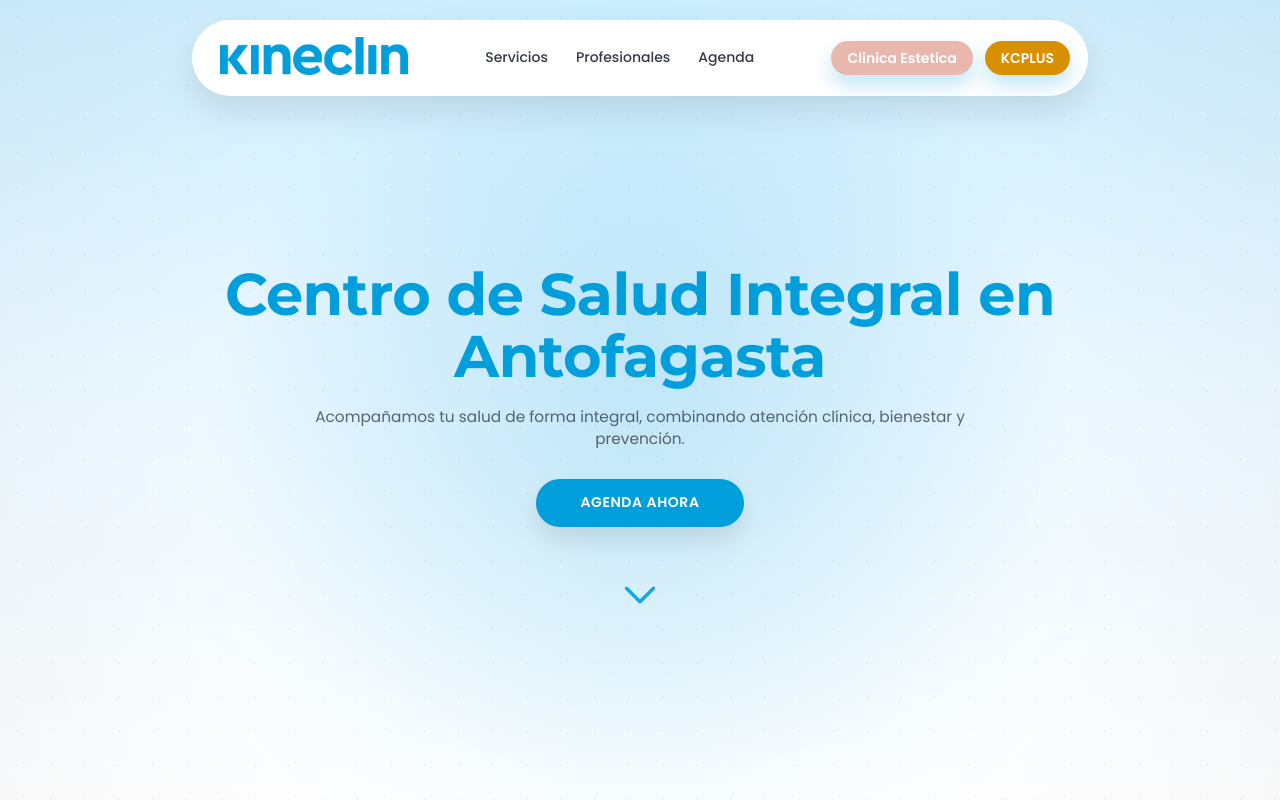
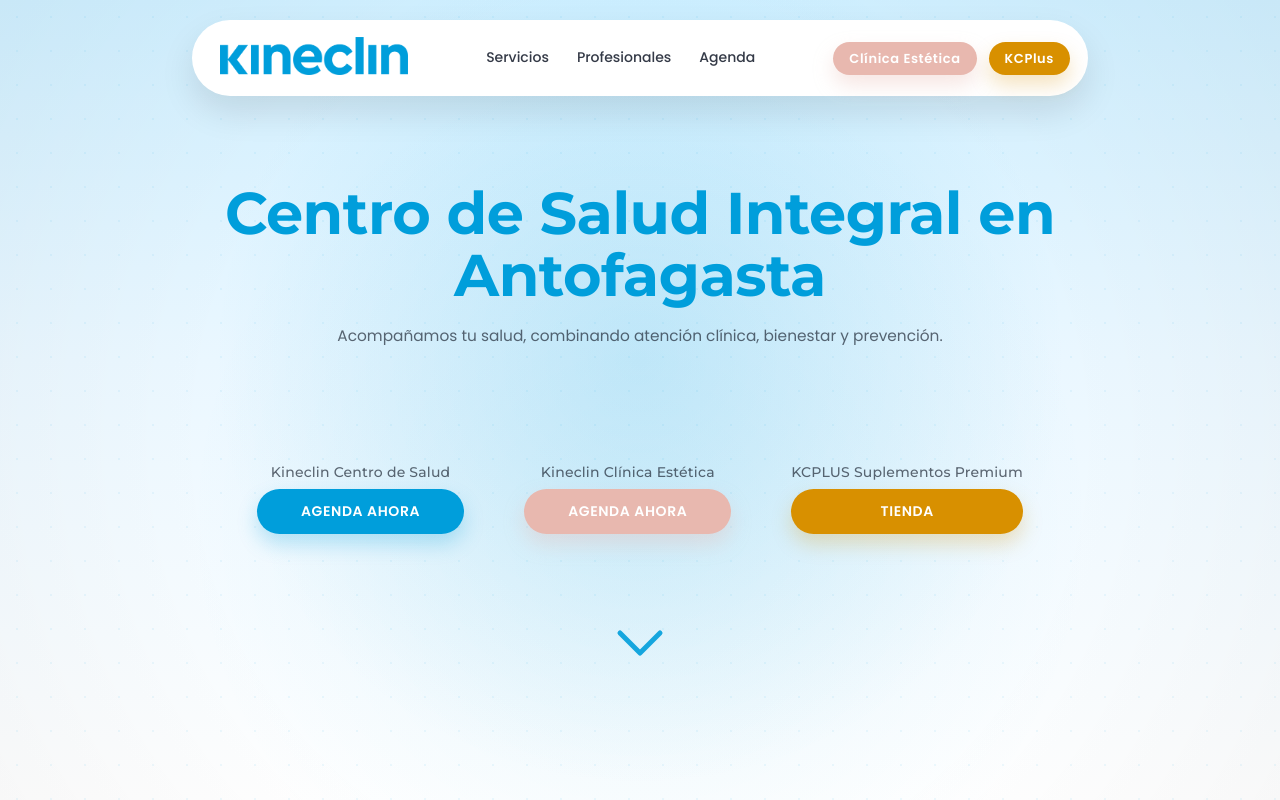
Before and after one commit to panxo87sl/kcweb, a React (Vite) app: page / in a window 1280 px wide. Shown: the top 800 px of the page. Built offline with nearby package versions, Linux system fonts and the light colour scheme.

Commit message:
Creacion ActionButton + Correcciones mobile y desktop estilos para Hero y Navbar

```diff
--- a/src/components/Navbar/Navbar.css
+++ b/src/components/Navbar/Navbar.css
@@ -50,10 +50,13 @@
 }
 
 /* botones derecha */
-.navPill__right {
+.navPill__right__desk {
   display: flex;
   align-items: center;
   gap: 12px;
+}
+.navPill__right__mobile {
+  display: none;
 }
 
 .navPill__cta {
@@ -131,14 +134,13 @@
     width: 90%;
     height: auto;
   }
-  .navPill__center {
+  .navPill__right__desk {
     display: none;
   }
-  .navPill_kcPlus {
-    display: none;
-  }
-  .navPill_kcEstetica {
-    display: none;
+  .navPill__right__mobile {
+    display: flex;
+    align-items: center;
+    gap: 12px;
   }
   .navPill__menuBtn {
     display: inline-flex;
--- a/src/components/Navbar/Navbar.jsx
+++ b/src/components/Navbar/Navbar.jsx
@@ -1,5 +1,6 @@
 import { useState } from "react";
 import "./Navbar.css";
+import ActionButton from "../ui/ActionButton/ActionButton";
 
 export default function Navbar() {
   const [open, setOpen] = useState(false);
@@ -23,24 +24,23 @@
           </a>
         </div>
 
-        <div className="navPill__right">
-          <a
-            className="navPill__cta navPill_kcEstetica"
-            href="https://www.instagram.com/kineclin_estetica/"
-            target="_blank"
-            rel="noreferrer"
-          >
-            Clinica Estetica
-          </a>
-          <a
-            className="navPill__cta navPill_kcPlus"
-            href="https://kcplus.cl"
-            target="_blank"
-            rel="noreferrer"
-          >
-            KCPLUS
-          </a>
-
+        <div className="navPill__right__desk">
+          <ActionButton
+            label={"Clínica Estética"}
+            href={
+              "https://99cc847c17b2db7b36831a8547ec3db203e2aff1.agenda.softwaremedilink.com/agendas/agendaExpress/1"
+            }
+            variant="estetica"
+            size="nav"
+          />
+          <ActionButton
+            label={"KCPlus"}
+            href={"https://https://kcplus.cl/"}
+            variant="kcplus"
+            size="nav"
+          />
+        </div>
+        <div className="navPill__right__mobile">
           <button
             type="button"
             className="navPill__menuBtn"
--- /dev/null
+++ b/src/components/ui/ActionButton/ActionButton.css
@@ -0,0 +1,134 @@
+.actionButton {
+  display: inline-flex;
+  flex-direction: column;
+  gap: 8px;
+  align-items: center;
+
+  /* Defaults */
+  --bColor: var(--kineclin-azul);
+  --bColorHover: var(--kineclin-azul-s);
+
+  /* Shadow tipo Navbar */
+  --bShadow: 0 10px 20px rgba(0, 158, 219, 0.25);
+}
+
+/* ===== Variantes (colores desde index.css) ===== */
+.actionButton--centro {
+  --bColor: var(--kineclin-azul);
+  --bColorHover: var(--kineclin-azul-s);
+  --bShadow: 0 10px 20px rgba(0, 158, 219, 0.25);
+}
+
+.actionButton--estetica {
+  --bColor: var(--kineclin-rose);
+  --bColorHover: var(--kineclin-rose-s);
+  --bShadow: 0 10px 20px rgba(232, 184, 175, 0.35);
+}
+
+.actionButton--kcplus {
+  --bColor: var(--kineclin-gold);
+  --bColorHover: var(--kineclin-gold-s);
+  --bShadow: 0 10px 20px rgba(216, 144, 0, 0.25);
+}
+
+/* ===== Título opcional ===== */
+.actionButton__titleWrap {
+  display: flex;
+  justify-content: center;
+}
+
+.actionButton__title {
+  font-family: var(--font-secondary);
+  text-align: center;
+  font-size: var(--font-size-medium);
+  font-weight: 500;
+  color: rgba(17, 24, 39, 0.65);
+  /* text-transform: uppercase; */
+  letter-spacing: 0.2px;
+  line-height: 1.2;
+}
+
+/* ===== Botón (link) ===== */
+.actionButton__btn {
+  display: inline-flex;
+  align-items: center;
+  justify-content: center;
+  gap: 10px;
+
+  width: 100%;
+  border: 0;
+  cursor: pointer;
+  text-decoration: none;
+
+  background: var(--bColor);
+  color: #fff !important;
+
+  border-radius: 999px;
+  font-weight: 600;
+  line-height: 1;
+  /* text-transform: uppercase; */
+  letter-spacing: 0.6px;
+
+  /* Shadow tipo Navbar */
+  box-shadow: var(--bShadow);
+
+  /* Hover tipo Hero */
+  transition:
+    transform 150ms ease,
+    background-color 150ms ease,
+    box-shadow 150ms ease;
+}
+
+.actionButton__btn:hover {
+  background: var(--bColorHover);
+  transform: translateY(-1px);
+  box-shadow: 0 16px 34px rgba(0, 0, 0, 0.14);
+}
+
+.actionButton__label {
+  display: inline-block;
+}
+
+.actionButton__icon {
+  display: inline-flex;
+  align-items: center;
+  justify-content: center;
+}
+
+/* ===== Tamaños ===== */
+.actionButton--nav {
+  width: auto;
+}
+
+.actionButton--nav .actionButton__btn {
+  padding: 10px 16px;
+  font-size: 13px;
+}
+
+.actionButton--hero .actionButton__btn {
+  padding: 14px 44px;
+  font-size: 14px;
+  min-height: 45px;
+}
+
+/* ===== Responsive ===== */
+@media (max-width: 768px) {
+  .actionButton__icon {
+    display: none;
+  }
+
+  .actionButton__title {
+    font-size: var(--font-size-s);
+  }
+
+  .actionButton--nav .actionButton__btn {
+    padding: 9px 12px;
+    font-size: 13px;
+  }
+
+  .actionButton--hero .actionButton__btn {
+    padding: 12px 28px;
+    font-size: 13px;
+    min-width: 210px;
+  }
+}
--- /dev/null
+++ b/src/components/ui/ActionButton/ActionButton.jsx
@@ -0,0 +1,44 @@
+import "./ActionButton.css";
+
+export default function ActionButton({
+  title,
+  label,
+  href,
+  variant = "centro", //centro, estetica, kcplus
+  rightIcon,
+  size = "nav", //nav, hero
+  cname, //classname
+}) {
+  //Menejo momentaneo de errores en caso de ni venir los datos necesarios para el boton
+  if (!label) {
+    throw new Error("[ActionButton] Missing required prop: 'label'");
+  }
+  if (!href) {
+    throw new Error("[ActionButton] Missing required prop: 'href'");
+  }
+  if (!variant) {
+    throw new Error("[ActionButton] Missing required prop: 'variant: centro/estetica/kcplus'");
+  }
+  if (!size) {
+    throw new Error("[ActionButton] Missing required prop: 'size'");
+  }
+
+  const wrapClass =
+    `actionButton actionButton--${variant} actionButton--${size} ${cname}`.trim();
+
+  return (
+    <div className={wrapClass}>
+      {title ? (
+        <div className="actionButton__titleWrap">
+          <span className="actionButton__title">{title}</span>
+        </div>
+      ) : null}
+
+      <a className="actionButton__btn" href={href} target="_blank" rel="noreferrer">
+        <span className="actionButton__label">{label}</span>
+
+        {rightIcon ? <span className="actionButton__icon">{rightIcon}</span> : null}
+      </a>
+    </div>
+  );
+}
--- a/src/components/ui/Hero/hero.css
+++ b/src/components/ui/Hero/hero.css
@@ -49,7 +49,7 @@
 
   text-align: center;
   gap: 18px;
-  padding: 40px 0 60px;
+  padding: 20px 0 60px;
 }
 
 .hero__title {
@@ -69,37 +69,16 @@
   max-width: 720px;
 }
 
-.hero__cta {
-  margin-top: 12px;
-  display: inline-flex;
+.hero__cont_cta {
+  margin-top: 100px;
+  display: flex;
   align-items: center;
   justify-content: center;
-
-  background: var(--kineclin-azul);
-  color: #fff !important;
-  padding: 14px 44px;
-  border-radius: 999px;
-
-  font-size: 14px;
-  font-weight: 600;
-  letter-spacing: 0.6px;
-  text-transform: uppercase;
-
-  box-shadow: 0 12px 26px rgba(0, 0, 0, 0.1);
-  transition:
-    transform 150ms ease,
-    background-color 150ms ease,
-    box-shadow 150ms ease;
-}
-
-.hero__cta:hover {
-  background: var(--kineclin-azul-s);
-  transform: translateY(-1px);
-  box-shadow: 0 16px 34px rgba(0, 0, 0, 0.14);
+  gap: 60px;
 }
 
 .hero__down {
-  margin-top: 22px;
+  margin-top: 50px;
   border: 0;
   background: transparent;
   color: var(--kineclin-azul);
@@ -118,10 +97,19 @@
 /* Mobile */
 @media (max-width: 768px) {
   .hero {
-    padding-top: 95px;
+    padding-top: 70px;
+  }
+  .hero__down {
+    margin: 0;
+    padding: 0;
   }
   .hero__inner {
     min-height: calc(100vh - 95px);
     padding: 26px 0 50px;
   }
+  .hero__cont_cta {
+    margin-top: 10px;
+    flex-direction: column;
+    gap: 20px;
+  }
 }
--- a/src/components/ui/Hero/hero.jsx
+++ b/src/components/ui/Hero/hero.jsx
@@ -1,4 +1,5 @@
 import "./Hero.css";
+import ActionButton from "../ActionButton/ActionButton";
 
 export default function Hero() {
   const handleScrollDown = () => {
@@ -15,18 +16,33 @@
         </h1>
 
         <p className="hero__subtitle">
-          Acompañamos tu salud de forma integral, combinando atención clínica, bienestar y
-          prevención.{" "}
+          Acompañamos tu salud, combinando atención clínica, bienestar y prevención.{" "}
         </p>
-
-        <a
-          className="hero__cta"
-          href="https://www.kineclin.cl/agenda"
-          target="_blank"
-          rel="noreferrer"
-        >
-          AGENDA AHORA
-        </a>
+        <div className="hero__cont_cta">
+          <ActionButton
+            title={"Kineclin Centro de Salud"}
+            label={"AGENDA AHORA"}
+            href={"https://www.kineclin.cl/agenda"}
+            variant="centro"
+            size="hero"
+          />
+          <ActionButton
+            title={"Kineclin Clínica Estética"}
+            label={"AGENDA AHORA"}
+            href={
+              "https://99cc847c17b2db7b36831a8547ec3db203e2aff1.agenda.softwaremedilink.com/agendas/agendaExpress/1"
+            }
+            variant="estetica"
+            size="hero"
+          />
+          <ActionButton
+            title={"KCPLUS Suplementos Premium"}
+            label={"TIENDA"}
+            href={"https://https://kcplus.cl/"}
+            variant="kcplus"
+            size="hero"
+          />
+        </div>
 
         <button
           type="button"
@@ -37,8 +53,8 @@
           {/* chevron down */}
           <svg
             xmlns="http://www.w3.org/2000/svg"
-            width="54"
-            height="54"
+            width="80"
+            height="80"
             fill="none"
             stroke="currentColor"
             stroke-linecap="round"
```
